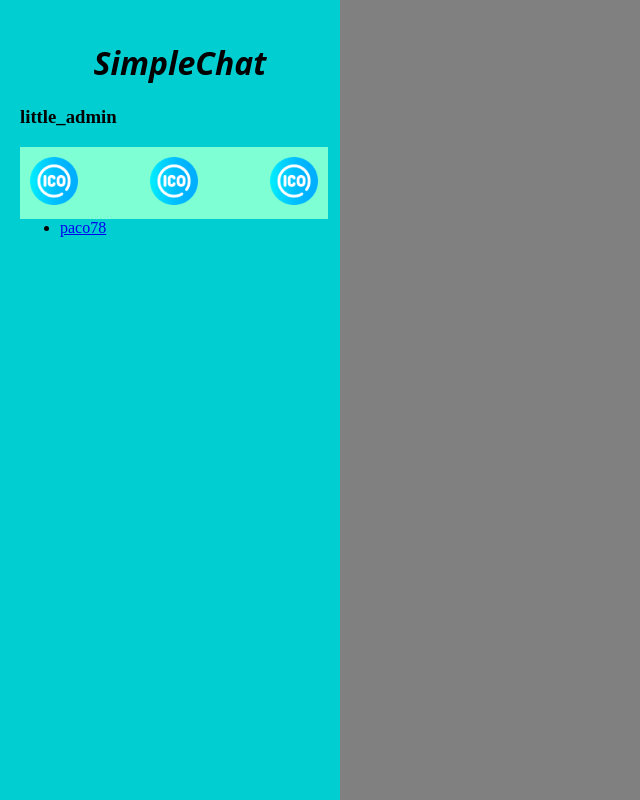
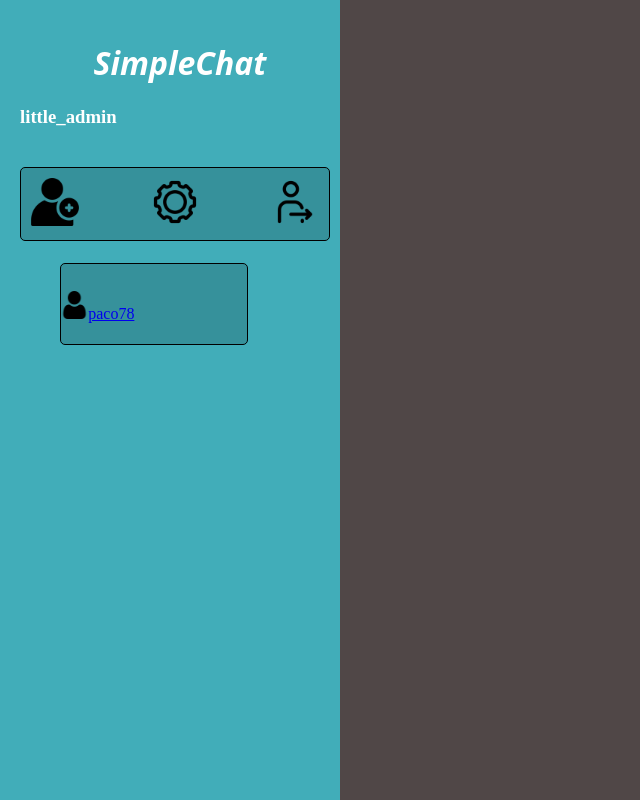
Before and after one commit to Little-Admin/simpleChat, a Django app: page /chat/ in a window 1280 px wide. Shown: the whole page, without its empty margins (0-640 px from the left). Run offline with Django 3.2, Linux system fonts and the light colour scheme; a user stored in the database is signed in; data comes from the database, SQL or seed files in the repository; both versions use the stored data as it was after the commit.

Commit message:
1.0 (Base funtional but need improvement)

```diff
--- a/accounts/static/css/style.css
+++ b/accounts/static/css/style.css
@@ -3,6 +3,7 @@ html, body{
     margin: 0;
     min-height: 700px;
     min-width: 685px;
+    color: white;
 }
 
 h1{
@@ -10,19 +11,9 @@ h1{
     font-family: system-ui, -apple-system, BlinkMacSystemFont, 'Segoe UI', Roboto, Oxygen, Ubuntu, Cantarell, 'Open Sans', 'Helvetica Neue', sans-serif;
 }
 
-#lateralMenu{
-    float: left;
-    position: relative;
-    height: calc(100% - 20px);
-    width: 25vw;
-    background-color: darkturquoise;
-    margin: 0;
-    padding: 20px 0 0 20px; /*top: 20px, rigth: 0px, bottom: 0px y left:20px*/
-}
-
 #content{
     float: left;
-    background-color: gray;
+    background-color: rgb(80, 71, 71);
     height: calc(100% - 20px);
     width: calc(100% - 25vw - 60px);
     padding: 20px 20px 0 20px;
@@ -65,10 +56,44 @@ input{
 }
 
 /*  LateralMenu   */
+#lateralMenu{
+    float: left;
+    position: relative;
+    height: calc(100% - 20px);
+    width: 25vw;
+    background-color: rgb(65, 173, 185);
+    margin: 0;
+    padding: 20px 0 0 20px; /*top: 20px, rigth: 0px, bottom: 0px y left:20px*/
+}
+
 #lateralMenu h1{
     display: block;
     font-style: italic;
     text-align: center;
+}
+
+#lateralMenu #friends_list{
+    display: block;
+    position: absolute;
+    height: 60%;
+    width: 90%;
+    margin-top: 100px;
+    overflow-y: scroll;
+}
+
+#lateralMenu li{
+    line-height: 100px;
+    list-style: none;
+    height: 80px;
+    width: 70%;
+    border: 1px solid black;
+    border-radius: 5px;
+    margin-bottom: 10px;
+    background-color: rgb(54, 145, 155);
+}
+
+#lateralMenu .friend-ico{
+    height: 1.7em;
 }
 
 /*  UtilityBar  */
@@ -78,8 +103,12 @@ input{
     float: left;
     width: 90%;
     margin: 0 auto;
+    margin-top: 20px;
+    margin-bottom: 20px;
     padding: 10px;
-    background-color: aquamarine;
+    border: 1px solid black;
+    border-radius: 5px;
+    background-color: rgb(54, 145, 155);
 }
 
 #utilityBar img{
--- a/chat/models.py
+++ b/chat/models.py
@@ -12,3 +12,12 @@ class Friends(models.Model):
 class Friend_Request(models.Model):
     from_user = models.ForeignKey(User, related_name='from_user', on_delete=models.CASCADE)
     to_user = models.ForeignKey(User, related_name='to_user', on_delete=models.CASCADE)
+
+class Message(models.Model):
+    friends_room = models.CharField(max_length=10)
+    user = models.ForeignKey(User, related_name='messages', on_delete=models.CASCADE)
+    content = models.TextField()
+    date = models.DateTimeField(auto_now_add=True)
+
+    class Meta:
+        ordering = ('date',)
--- a/chat/templates/chat.html
+++ b/chat/templates/chat.html
@@ -4,3 +4,96 @@
 {% block lateralMenu %}
 {% include 'chat_lateralMenu.html' %}
 {% endblock %}
+
+{% block content %}
+    {% if room_code %}
+
+    <div
+      class="chat_messages_container"
+      id="id_chat_messages_container"
+    >
+    <ul id="messages_list">
+      {% for message in messages %}
+      <li>
+        {% if message.user == request.user %}
+          <p class="message_to">{{message.content}}</p><br>
+        {% else %}
+          <p class="message_from">{{message.content}}</p><br>
+      </li>
+        {% endif %}
+      {% endfor %}
+      <li><p class="message_to">Hello</p></li><br>
+      <li><p class="message_to">Hello</p></li><br>
+      <li><p class="message_to">Hello</p></li><br>
+      <li><p class="message_from">Hello</p></li><br>
+      <li><p class="message_from">Hello</p></li><br>
+      <li><p class="message_from">Hello</p></li><br>
+      <li><p class="message_from">Hello</p></li><br>
+      <li><p class="message_from">Hello</p></li><br>
+      <li><p class="message_from">Hello</p></li><br>
+      <li><p class="message_from">Hello</p></li><br>
+      <li><p class="message_from">Hello</p></li><br>
+      <li><p class="message_to">Hello</p></li><br>
+      <li><p class="message_to">Hello</p></li><br>
+      <li><p class="message_to">Hello</p></li><br>
+      <li><p class="message_to">Hello</p></li><br>
+      <li><p class="message_to">Hello</p></li><br>
+      <li><p class="message_from">Hello</p></li><br>
+    </ul>
+
+    </div>
+    <div
+      class="chat__item__container"
+      id="id_chat_item_container"
+      style="font-size: 20px"
+    >
+    <br />
+      <input type="text" id="id_message_send_input" />
+      <button type="submit" id="id_message_send_button">Send Message</button>
+    </div>
+    <script>
+      document.getElementById('id_chat_messages_container').scrollTop = 999999999;
+
+      const chatSocket = new WebSocket("ws://" + window.location.host + '/ws/c/{{room_code}}');
+      chatSocket.onopen = function (e) {
+        console.log("The connection was setup successfully !");
+      };
+      chatSocket.onclose = function (e) {
+        console.log("Something unexpected happened !");
+      };
+      document.querySelector("#id_message_send_input").focus();
+      document.querySelector("#id_message_send_input").onkeyup = function (e) {
+        if (e.keyCode == 13) {
+          document.querySelector("#id_message_send_button").click();
+        }
+      };
+      document.getElementById('id_message_send_button').onclick = function (e) {
+        var messageInput = document.querySelector(
+          "#id_message_send_input"
+        ).value;
+        chatSocket.send(JSON.stringify({ friends_room : "{{room_code}}", message: messageInput, username : "{{request.user.username}}"}));
+      };
+      chatSocket.onmessage = function (e) {
+        const data = JSON.parse(e.data);
+        //var div = document.createElement("div");
+        var ul = document.getElementById('messages_list');
+        var li = document.createElement("li");
+        var p_message = document.createElement("p");
+        p_message.innerText = data.message
+        if (data.username == "{{request.user.username}}"){
+          p_message.classList.add('message_to');
+        } else {
+          p_message.classList.add('message_from');
+        }
+        li.appendChild(p_message);
+        ul.append(document.createElement('BR'));
+        ul.appendChild(li);
+
+        document.querySelector("#id_message_send_input").value = "";
+        document.getElementById('id_chat_messages_container').scrollTop = 999999999;
+
+      };
+    </script>
+    {% endif %}
+
+{% endblock %}
--- a/chat/templates/chat_lateralMenu.html
+++ b/chat/templates/chat_lateralMenu.html
@@ -1,15 +1,17 @@
 <h3>{{username}}</h3>
 <div id="utilityBar">
     {% load static %}
-    <a href="{% url 'addFriend' %}"><img src="{% static 'images/example-ico.png' %}" alt=""></a>
-    <a href=""><img src="{% static 'images/example-ico.png' %}" alt=""></a>
-    <a href="{% url 'settings' %}"><img src="{% static 'images/example-ico.png' %}" alt=""></a>
+    <a href="{% url 'addFriend' %}"><img src="{% static 'images/add-friend.png' %}" alt=""></a>
+    <a href="{% url 'settings' %}"><img src="{% static 'images/settings-ico.png' %}" alt=""></a>
+    <a href="{% url 'Logout' %}"><img src="{% static 'images/logout-ico.png' %}" alt=""></a>
 </div>
 
 {% if friends %}
+<div id="friends_list">
     <ul>
     {% for friend in friends %}
-        <li><a href="{% url 'chat_index' friend %}">{{friend}}</a></li>
+        <li><img class="friend-ico" src="{% static 'images/friend-ico.png' %}" alt=""><a href="{% url 'chat_index' friend %}">{{friend}}</a></li>
     {% endfor %}
     </ul>
+</div>
 {% endif %}
--- a/chat/urls.py
+++ b/chat/urls.py
@@ -3,7 +3,7 @@ from chat import views
 
 urlpatterns = [
     path('', views.chat, name='chat_index'),
-    path('friend/<str:friend_name>', views.chat, name='chat_index'),
+    path('c/<str:friendName>/', views.chat, name='chat_index'),
     path('addFriend/', views.add_friend, name='addFriend'),
     path('send_friend_request/<int:FriendID>', views.send_friend_request, name='send friend request'),
     path('accept_friend_request/<int:requestID>', views.accept_friend_request, name='accept friend request'),
--- a/chat/views.py
+++ b/chat/views.py
@@ -4,20 +4,30 @@ from django.contrib.auth.decorators import login_required
 from django.contrib.auth.models import User
 from django.contrib import messages
 from .forms import AddFriendForm
-from .models import Friends, Friend_Request
+from .models import Friends, Friend_Request, Message
 
 # Create your views here.
 @login_required(login_url='Login')
-def chat(request, friend_name = False):
+def chat(request, friendName = False):
     friendsObj, __ = Friends.objects.get_or_create(user = request.user)
     friendsList = friendsObj.friends.all()
+    room_code = 0
+    messages = []
 
-    if friend_name:
-        pass    #   SELECT * FROM friends WHERE user, friend in (SELECT * FROM FRIENDS)
+    if friendName:
+        friendObj = User.objects.get(username = friendName)
+        ids = sorted([friendObj.id, request.user.id])
+        room_code = f"{ids[0]}_{ids[1]}"
+
+        # Get messages
+        messages = Message.objects.all().filter(friends_room = room_code)
 
     return render(request, 'chat.html', {
         'username' : request.user.username,
         'friends' : friendsList,
+        'friend_name' : friendName,
+        'room_code' : room_code,
+        'messages' : messages
     })
 
 @login_required(login_url='Login')
--- a/simpleChat/settings.py
+++ b/simpleChat/settings.py
@@ -76,6 +76,12 @@ TEMPLATES = [
 WSGI_APPLICATION = 'simpleChat.wsgi.application'
 ASGI_APPLICATION = 'simpleChat.asgi.application'
 
+CHANNEL_LAYERS = {
+    "default" : {
+        "BACKEND" : "channels.layers.InMemoryChannelLayer",
+    }
+}
+
 # Database
 # https://docs.djangoproject.com/en/3.2/ref/settings/#databases
 
```
Also changed, not shown: other parts of accounts/static/css/style.css (+54 -0 lines), chat/consumers.py (added, +53 -0 lines), chat/routing.py (added, +14 -0 lines), simpleChat/asgi.py (+14 -1 lines), chat/migrations/0005_message.py (added), chat/static/images/add-friend.png (added), chat/static/images/friend-ico.png (added), chat/static/images/logout-ico.png (added), chat/static/images/settings-ico.png (added), db.sqlite3.
